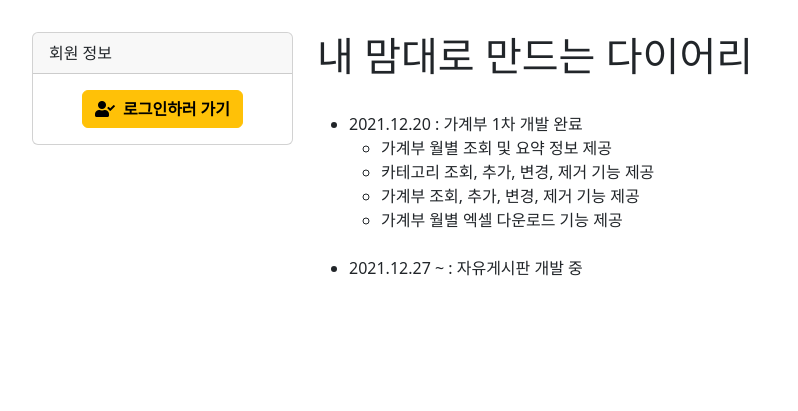
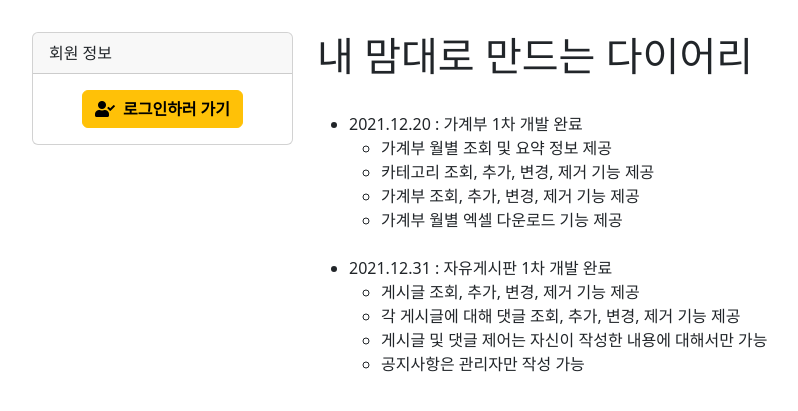
Before and after one commit to JihyunYou/z_diary, a Django app: page / in a window 1280 px wide. Shown: the part 56-467 px from the top of the page, without its empty margins (50-848 px from the left). Run offline with Django 4.2, Linux system fonts and the light colour scheme; some libraries are stand-ins or nearby versions; some web fonts are replaced.

Commit message:
메인페이지 update

```diff
--- a/common_app/templates/common_app/index.html
+++ b/common_app/templates/common_app/index.html
@@ -21,7 +21,13 @@
                 <li>가계부 월별 엑셀 다운로드 기능 제공</li>
             </ul>
             <br>
-            <li>2021.12.27 ~ : 자유게시판 개발 중</li>
+            <li>2021.12.31 : 자유게시판 1차 개발 완료</li>
+            <ul>
+                <li>게시글 조회, 추가, 변경, 제거 기능 제공</li>
+                <li>각 게시글에 대해 댓글 조회, 추가, 변경, 제거 기능 제공</li>
+                <li>게시글 및 댓글 제어는 자신이 작성한 내용에 대해서만 가능</li>
+                <li>공지사항은 관리자만 작성 가능</li>
+            </ul>
         </ul>
     </div>
 </div>
```
